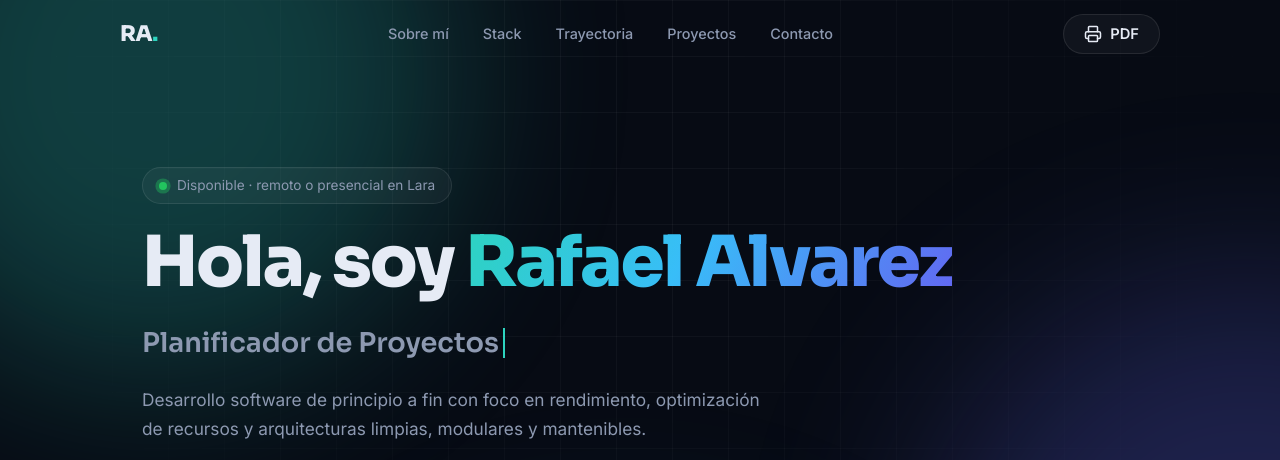
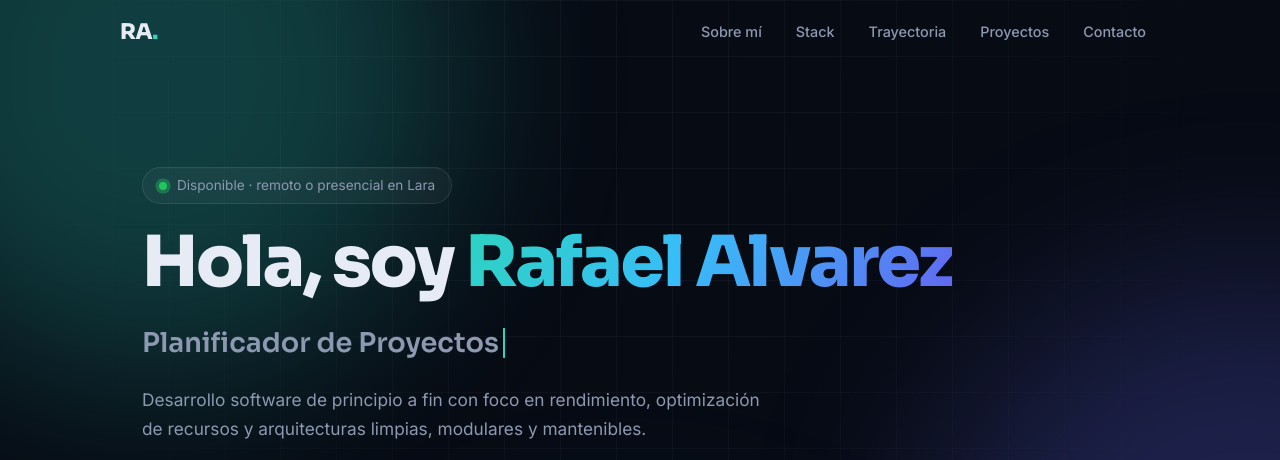
Before and after one commit to Rafa-x64/Curriculum, a website built with Vite: page src/index.html in a window 1280 px wide. Shown: the top 460 px of the page. Built offline with nearby package versions, Linux system fonts and the light colour scheme.

Commit message:
12-10-2026_7:53pm

```diff
--- a/src/index.html
+++ b/src/index.html
@@ -27,9 +27,9 @@
         <a href="#proyectos">Proyectos</a>
         <a href="#contacto">Contacto</a>
       </nav>
-      <button class="btn-ghost" onclick="window.print()">
+      <!--<button class="btn-ghost" onclick="window.print()">
         <i data-lucide="printer"></i><span>PDF</span>
-      </button>
+      </button>-->
     </header>
 
     <main>
--- a/src/main.js
+++ b/src/main.js
@@ -34,7 +34,7 @@ $("#timeline").innerHTML = tl
 
 const projects = [
   {
-    n: "excel-pg-migrator", sub: "CLI de Migración de Datos Excel a PostgreSQL", icon: "database",
+    n: "pg-excel-migrator", sub: "CLI de Migración de Datos Excel a PostgreSQL", icon: "database",
     grad: "linear-gradient(135deg,#15803d,#064e3b)",
     d: "Herramienta CLI interactiva para la migración, validación y transformación automatizada de archivos Excel (.xlsx) hacia PostgreSQL.",
     b: [
@@ -43,7 +43,7 @@ const projects = [
       "Inserción transaccional por lotes (500 filas/lote), modo atómico, dry-run, auto-instanciación desde plantillas y sincronización automática de secuencias seriales."
     ],
     t: ["TypeScript", "Node.js", "PostgreSQL", "pnpm", "Commander", "Zod", "ExcelJS"],
-    r: "https://github.com/Rafa-x64/excel-pg-migrator",
+    r: "https://github.com/Rafa-x64/pg-excel-migrator",
   },
   {
     n: "Sinergy", sub: "Sistema de Gestión de Mantenimiento Industrial", icon: "factory",
```
